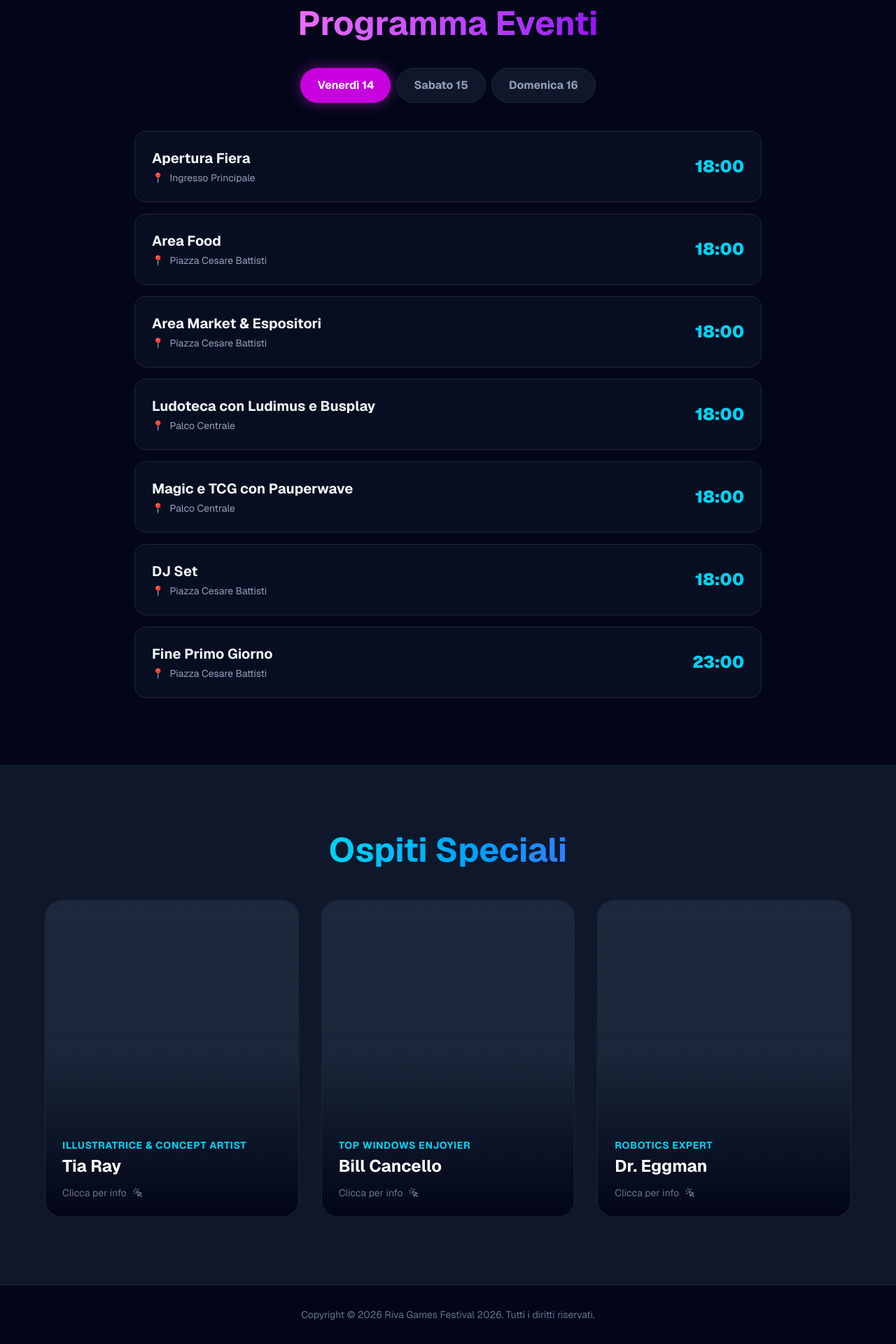
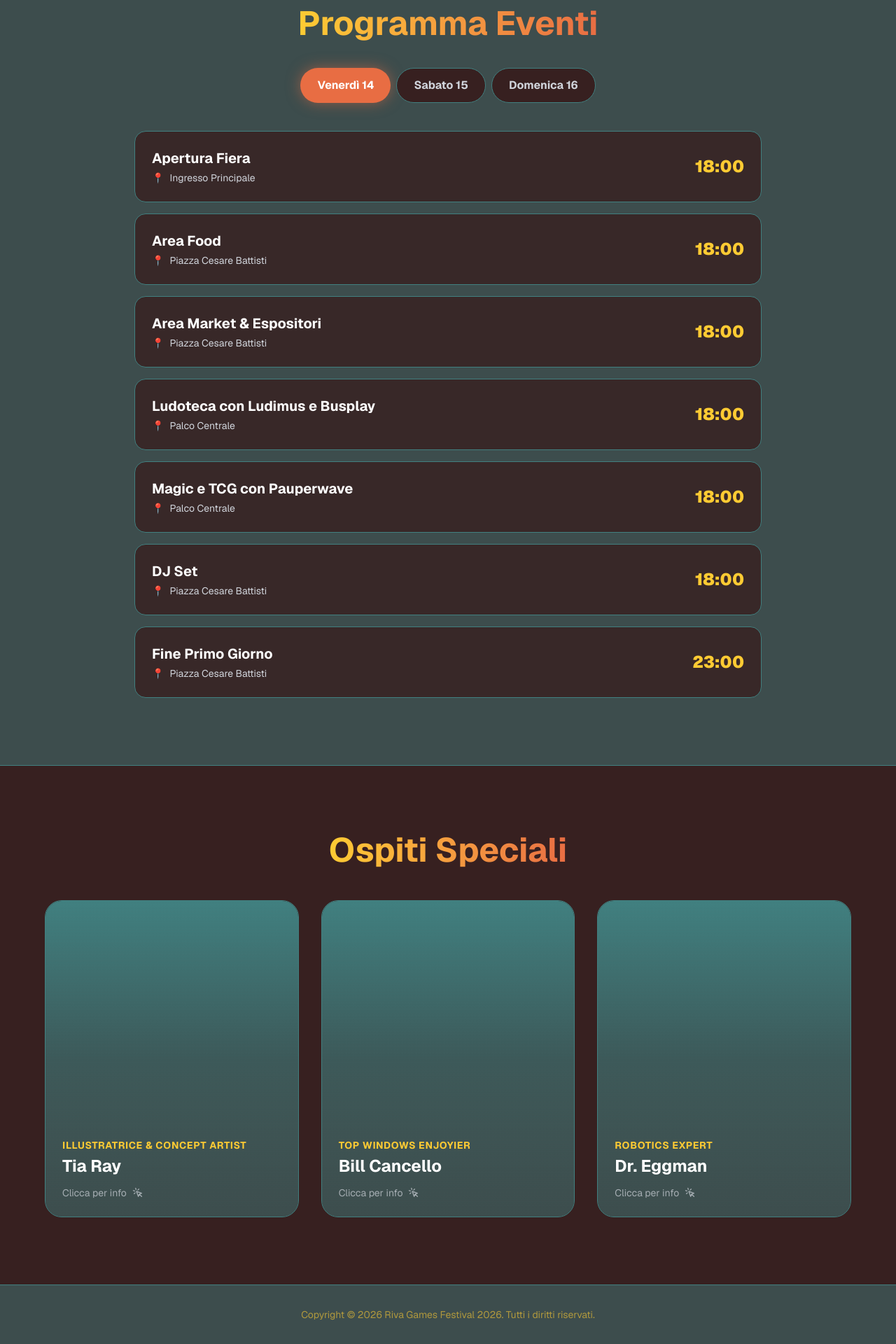
Before and after one commit to SoTT507/RivaGames, a Next.js app: page / in a window 1280 px wide. Shown: the part 1417-3337 px from the top of the page at 70% size. Built offline with nearby package versions, Linux system fonts and the light colour scheme.

Commit message:
color palette change

```diff
--- a/app/page.tsx
+++ b/app/page.tsx
@@ -5,54 +5,54 @@ import Schedule from "@/components/schedule";
 
 export default function Home() {
   return (
-    <main className="min-h-screen bg-slate-950 text-slate-50 font-sans selection:bg-fuchsia-500 selection:text-white">
+    <main className="min-h-screen bg-[#3D4D4D] text-white font-sans selection:bg-[#E86D43] selection:text-white">
 
       {/* 1. HERO SECTION */}
       <section className="relative h-screen flex flex-col items-center justify-center text-center px-4 overflow-hidden">
-        <div className="absolute inset-0 bg-gradient-to-br from-indigo-900/20 via-purple-900/20 to-slate-950 z-0" />
-        <div className="absolute top-1/2 left-1/2 -translate-x-1/2 -translate-y-1/2 w-[800px] h-[800px] bg-fuchsia-600/20 blur-[120px] rounded-full mix-blend-screen pointer-events-none" />
+        <div className="absolute inset-0 bg-gradient-to-br from-[#372020]/80 via-[#418080]/30 to-[#3D4D4D] z-0" />
+        <div className="absolute top-1/2 left-1/2 -translate-x-1/2 -translate-y-1/2 w-[800px] h-[800px] bg-[#E86D43]/20 blur-[120px] rounded-full mix-blend-screen pointer-events-none" />
+
         <div className="relative z-10 max-w-4xl mx-auto">
-          <h1 className="text-6xl md:text-8xl font-black uppercase tracking-tighter text-transparent bg-clip-text bg-gradient-to-r from-fuchsia-500 to-cyan-400 mb-6 drop-shadow-lg">
+          <h1 className="text-6xl md:text-8xl font-black uppercase tracking-tighter text-transparent bg-clip-text bg-gradient-to-r from-[#FECB33] to-[#E86D43] mb-6 drop-shadow-lg">
             {eventData.hero.title}
           </h1>
-          <p className="text-xl md:text-2xl text-slate-300 font-medium mb-8">
+          <p className="text-xl md:text-2xl text-gray-200 font-medium mb-8">
             {eventData.hero.subtitle}
           </p>
           <div className="flex flex-col sm:flex-row items-center justify-center gap-4 text-lg font-semibold">
-            <div className="flex items-center gap-2 bg-slate-900/80 px-6 py-3 rounded-full border border-slate-800 backdrop-blur-md">
-              <span className="text-cyan-400">📅</span> {eventData.hero.dates}
+            <div className="flex items-center gap-2 bg-[#372020]/80 px-6 py-3 rounded-full border border-[#418080] backdrop-blur-md">
+              <span className="text-[#FECB33]">📅</span> {eventData.hero.dates}
             </div>
-            <div className="flex items-center gap-2 bg-slate-900/80 px-6 py-3 rounded-full border border-slate-800 backdrop-blur-md">
-              <span className="text-fuchsia-400">📍</span> {eventData.hero.location}
+            <div className="flex items-center gap-2 bg-[#372020]/80 px-6 py-3 rounded-full border border-[#418080] backdrop-blur-md">
+              <span className="text-[#E86D43]">📍</span> {eventData.hero.location}
             </div>
           </div>
         </div>
       </section>
 
       {/* 2. BIGLIETTERIA */}
-      <section className="py-24 px-4 bg-slate-900 border-y border-slate-800">
+      <section className="py-24 px-4 bg-[#372020] border-y border-[#418080]">
         <div className="max-w-5xl mx-auto">
           <TicketInfo data={eventData.tickets} />
         </div>
       </section>
 
       {/* 3. PROGRAMMA */}
-      <section className="py-24 px-4 relative bg-slate-950">
+      <section className="py-24 px-4 relative bg-[#3D4D4D]">
         <div className="max-w-6xl mx-auto">
            <Schedule />
         </div>
       </section>
 
       {/* 4. OSPITI */}
-      <section className="py-24 px-4 relative bg-slate-900 border-t border-slate-800">
+      <section className="py-24 px-4 relative bg-[#372020] border-t border-[#418080]">
         <div className="max-w-6xl mx-auto">
           <h2 className="text-4xl md:text-5xl font-bold mb-12 text-center text-white">
-            <span className="text-transparent bg-clip-text bg-gradient-to-r from-cyan-400 to-blue-500">
+            <span className="text-transparent bg-clip-text bg-gradient-to-r from-[#FECB33] to-[#E86D43]">
               Ospiti Speciali
             </span>
           </h2>
 
-          {/* Griglia responsive: 1 colonna su mobile, 2 su tablet, 3 su desktop */}
           <div className="grid grid-cols-1 sm:grid-cols-2 lg:grid-cols-3 gap-8">
             {eventData.guests.filter(g => g.featured).map((guest) => (
               <GuestCard key={guest.id} guest={guest} />
@@ -63,7 +63,7 @@ export default function Home() {
       </section>
 
       {/* FOOTER */}
-      <footer className="py-8 text-center text-slate-500 text-sm border-t border-slate-800 bg-slate-950">
+      <footer className="py-8 text-center text-[#FECB33]/60 text-sm border-t border-[#418080] bg-[#3D4D4D]">
         <p>Copyright © 2026 {eventData.hero.title}. Tutti i diritti riservati.</p>
       </footer>
 
--- a/components/GuestCard.tsx
+++ b/components/GuestCard.tsx
@@ -18,7 +18,7 @@ export default function GuestCard({ guest }: GuestProps) {
     <div
       className="group relative aspect-[4/5] w-full cursor-pointer"
       onClick={() => setIsFlipped(!isFlipped)}
-      style={{ perspective: "1000px" }} // Adds depth to the 3D rotation
+      style={{ perspective: "1000px" }}
     >
       <div
         className="relative w-full h-full transition-transform duration-700 ease-in-out"
@@ -28,27 +28,24 @@ export default function GuestCard({ guest }: GuestProps) {
         }}
       >
 
-        {/* 1. FRONT OF THE CARD */}
+        {/* 1. FRONTE DELLA CARD */}
         <div
-          className="absolute inset-0 w-full h-full bg-slate-900 rounded-3xl overflow-hidden border border-slate-800 group-hover:border-cyan-500/50 transition-colors"
+          className="absolute inset-0 w-full h-full bg-[#372020] rounded-3xl overflow-hidden border border-[#418080] group-hover:border-[#FECB33]/60 transition-colors"
           style={{ backfaceVisibility: "hidden" }}
         >
-          {/* Image Placeholder / Gradient */}
-          <div className="absolute inset-0 bg-slate-800">
-            <div className="absolute inset-0 bg-gradient-to-t from-slate-950 via-slate-900/20 to-transparent z-10" />
+          <div className="absolute inset-0 bg-[#418080]">
+            <div className="absolute inset-0 bg-gradient-to-t from-[#3D4D4D] via-[#372020]/40 to-transparent z-10" />
           </div>
 
-          {/* Front Content */}
           <div className="absolute bottom-0 left-0 w-full p-6 z-20">
-            <p className="text-cyan-400 text-sm font-bold uppercase tracking-wider mb-1">
+            <p className="text-[#FECB33] text-sm font-bold uppercase tracking-wider mb-1">
               {guest.role}
             </p>
             <h3 className="text-2xl font-bold text-white mb-2">
               {guest.name}
             </h3>
 
-            {/* Click Indicator */}
-            <p className="text-slate-400 text-sm mt-3 flex items-center gap-2 opacity-70 group-hover:opacity-100 transition-opacity">
+            <p className="text-gray-300 text-sm mt-3 flex items-center gap-2 opacity-70 group-hover:opacity-100 transition-opacity">
               <span>Clicca per info</span>
               <svg className="w-4 h-4" fill="none" stroke="currentColor" viewBox="0 0 24 24" xmlns="http://www.w3.org/2000/svg">
                 <path strokeLinecap="round" strokeLinejoin="round" strokeWidth={2} d="M15 15l-2 5L9 9l11 4-5 2zm0 0l5 5M7.188 2.239l.777 2.897M5.136 7.965l-2.898-.777M13.95 4.05l-2.122 2.122m-5.657 5.656l-2.12 2.122" />
@@ -57,26 +54,25 @@ export default function GuestCard({ guest }: GuestProps) {
           </div>
         </div>
 
-        {/* 2. BACK OF THE CARD */}
+        {/* 2. RETRO DELLA CARD */}
         <div
-          className="absolute inset-0 w-full h-full bg-slate-800 rounded-3xl overflow-hidden border border-fuchsia-500/50 p-6 flex flex-col justify-center items-center text-center shadow-lg"
+          className="absolute inset-0 w-full h-full bg-[#418080] rounded-3xl overflow-hidden border border-[#E86D43] p-6 flex flex-col justify-center items-center text-center shadow-[0_0_15px_rgba(232,109,67,0.3)]"
           style={{
             backfaceVisibility: "hidden",
             transform: "rotateY(180deg)"
           }}
         >
           <div className="w-full flex flex-col h-full justify-center">
-            <h3 className="text-2xl font-bold text-white mb-4 border-b border-slate-700 pb-4">
+            <h3 className="text-2xl font-bold text-white mb-4 border-b border-[#372020] pb-4">
               {guest.name}
             </h3>
 
-            {/* AGGIUNTO: whitespace-pre-wrap break-words per la gestione degli a capo */}
-            <p className="text-slate-300 text-base leading-relaxed mb-6 overflow-y-auto max-h-[50%] scrollbar-thin whitespace-pre-wrap break-words">
+            <p className="text-gray-100 text-base leading-relaxed mb-6 overflow-y-auto max-h-[50%] scrollbar-thin whitespace-pre-wrap break-words">
               {guest.description}
             </p>
 
             <div className="mt-auto">
-              <span className="text-xs text-slate-500 uppercase tracking-widest border border-slate-700 px-4 py-2 rounded-full">
+              <span className="text-xs text-white uppercase tracking-widest border border-[#372020] px-4 py-2 rounded-full hover:bg-[#E86D43] hover:border-[#E86D43] transition-colors">
                 Torna Indietro
               </span>
             </div>
--- a/components/TicketInfo.tsx
+++ b/components/TicketInfo.tsx
@@ -9,16 +9,16 @@ export default function TicketInfo({ data }: TicketProps) {
   return (
     <div className="text-center">
       <h2 className="text-4xl font-bold mb-6 text-white">Biglietti</h2>
-      <div className="inline-block bg-amber-500/10 border border-amber-500/50 text-amber-200 px-6 py-4 rounded-xl mb-12 max-w-2xl">
+      <div className="inline-block bg-[#FECB33]/10 border border-[#FECB33]/50 text-[#FECB33] px-6 py-4 rounded-xl mb-12 max-w-2xl">
         <strong>Attenzione:</strong> {data.description}
       </div>
       <div className="grid sm:grid-cols-3 gap-6">
         {data.prices.map((ticket, idx) => (
           <div
             key={idx}
-            className="bg-slate-950 p-8 rounded-2xl border border-slate-800 hover:border-fuchsia-500/50 transition-colors"
+            className="bg-[#3D4D4D] p-8 rounded-2xl border border-[#418080] hover:border-[#E86D43] transition-colors"
           >
-            <h3 className="text-lg text-slate-400 mb-2">{ticket.type}</h3>
+            <h3 className="text-lg text-gray-300 mb-2">{ticket.type}</h3>
             <p className="text-4xl font-black text-white">{ticket.price}</p>
           </div>
         ))}
--- a/components/schedule.tsx
+++ b/components/schedule.tsx
@@ -1,18 +1,16 @@
 "use client";
-
 import { useState } from "react";
 import { eventData } from "@/data/eventInfo";
 
 export default function Schedule() {
   const [activeDay, setActiveDay] = useState(eventData.schedule[0].day);
   const [selectedEvent, setSelectedEvent] = useState<any | null>(null);
-
   const currentSchedule = eventData.schedule.find((s) => s.day === activeDay);
 
   return (
     <div className="w-full relative">
       <h2 className="text-4xl md:text-5xl font-bold mb-10 text-center">
-        <span className="text-transparent bg-clip-text bg-gradient-to-r from-fuchsia-400 to-purple-600">
+        <span className="text-transparent bg-clip-text bg-gradient-to-r from-[#FECB33] to-[#E86D43]">
           Programma Eventi
         </span>
       </h2>
@@ -25,8 +23,8 @@ export default function Schedule() {
             onClick={() => setActiveDay(scheduleDay.day)}
             className={`px-6 py-3 rounded-full font-bold text-sm md:text-base transition-all duration-300 ${
               activeDay === scheduleDay.day
-                ? "bg-fuchsia-600 text-white shadow-[0_0_20px_rgba(192,38,211,0.5)]"
-                : "bg-slate-900 text-slate-400 hover:bg-slate-800 hover:text-slate-200 border border-slate-800"
+                ? "bg-[#E86D43] text-white shadow-[0_0_20px_rgba(232,109,67,0.5)]"
+                : "bg-[#372020] text-gray-300 hover:bg-[#418080] hover:text-white border border-[#418080]"
             }`}
           >
             {scheduleDay.day}
@@ -34,64 +32,60 @@ export default function Schedule() {
         ))}
       </div>
 
-      {/* Lista Eventi del Giorno Selezionato */}
+      {/* Lista Eventi */}
       <div className="max-w-4xl mx-auto space-y-4">
         {currentSchedule?.events.map((event, index) => (
           <div
             key={index}
             onClick={() => setSelectedEvent(event)}
-            // Aggiunto flex-col per mobile e sm:flex-row per schermi a partire da 640px
-            className="flex flex-col sm:flex-row sm:items-center justify-between gap-2 sm:gap-6 bg-slate-900/50 border border-slate-800 p-6 rounded-2xl hover:bg-slate-800/80 transition-colors cursor-pointer"
+            className="flex flex-col sm:flex-row sm:items-center justify-between gap-2 sm:gap-6 bg-[#372020]/80 border border-[#418080] p-6 rounded-2xl hover:bg-[#418080] transition-colors cursor-pointer"
           >
-            {/* Blocco Titolo e Luogo */}
             <div className="flex-grow">
-              <h3 className="text-xl font-bold text-slate-100 mb-1">
+              <h3 className="text-xl font-bold text-white mb-1">
                 {event.title}
               </h3>
-              <p className="text-sm text-slate-400 flex items-center gap-2">
-                <span className="text-fuchsia-500">📍</span> {event.location}
+              <p className="text-sm text-gray-300 flex items-center gap-2">
+                <span className="text-[#E86D43]">📍</span> {event.location}
               </p>
             </div>
 
-            {/* Blocco Orario: allineato a sinistra su mobile, a destra da sm in poi */}
-            <div className="flex-shrink-0 text-2xl font-black text-cyan-400 text-left sm:text-right mt-2 sm:mt-0">
+            <div className="flex-shrink-0 text-2xl font-black text-[#FECB33] text-left sm:text-right mt-2 sm:mt-0">
               {event.time}
             </div>
           </div>
         ))}
         {currentSchedule?.events.length === 0 && (
-          <div className="text-center text-slate-500 py-10">
+          <div className="text-center text-gray-400 py-10">
             Nessun evento in programma per questa giornata.
           </div>
         )}
       </div>
 
-      {/* Modale Evento a tutto schermo con sfocatura */}
+      {/* Modale */}
       {selectedEvent && (
         <div
-          className="fixed inset-0 z-50 flex items-center justify-center bg-slate-950/60 backdrop-blur-md p-4"
+          className="fixed inset-0 z-50 flex items-center justify-center bg-[#3D4D4D]/80 backdrop-blur-md p-4"
           onClick={() => setSelectedEvent(null)}
         >
           <div
-            className="bg-slate-900 border border-slate-700 p-8 rounded-3xl max-w-lg w-full shadow-2xl relative"
+            className="bg-[#372020] border border-[#E86D43] p-8 rounded-3xl max-w-lg w-full shadow-2xl relative"
             onClick={(e) => e.stopPropagation()}
           >
             <button
               onClick={() => setSelectedEvent(null)}
-              className="absolute top-5 right-5 text-slate-400 hover:text-white transition-colors"
-              aria-label="Chiudi modale"
+              className="absolute top-5 right-5 text-gray-400 hover:text-white transition-colors text-2xl"
             >
               ✕
             </button>
 
             <h3 className="text-3xl font-bold text-white mb-1 pr-6">{selectedEvent.title}</h3>
-            <p className="text-xl font-black text-cyan-400 mb-6">{selectedEvent.time}</p>
+            <p className="text-xl font-black text-[#FECB33] mb-6">{selectedEvent.time}</p>
 
-            <div className="text-slate-300 leading-relaxed">
+            <div className="text-gray-200 leading-relaxed">
               {selectedEvent.description ? (
                 <p>{selectedEvent.description}</p>
               ) : (
-                <p className="italic text-slate-500">Maggiori dettagli in arrivo...</p>
+                <p className="italic text-gray-400">Maggiori dettagli in arrivo...</p>
               )}
             </div>
           </div>
```
